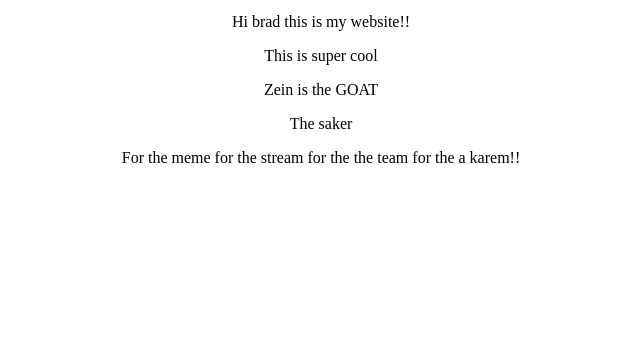
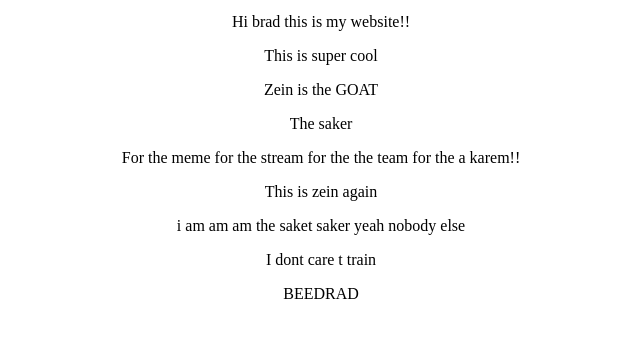
Before and after one commit to KingstoneCool/Kingstone.fun, a plain HTML site: page index.html in a window 1280 px wide. Shown: the part 101-438 px from the top of the page, without its empty margins (319-959 px from the left). Drawn offline with Linux system fonts and the light colour scheme.

Commit message:
Update index.html

```diff
--- a/index.html
+++ b/index.html
@@ -14,5 +14,9 @@
     <p>Zein is the GOAT</p>
     <p>The saker</p>
     <p>For the meme for the stream for the the team for the a karem!!</p>
+    <p>This is zein again</p>
+    <p>i am am am the saket saker yeah nobody else</p>
+    <p>I dont care t train </p>
+    <p style="text-size:100">BEEDRAD</p>
 </body>
 </html>
```
